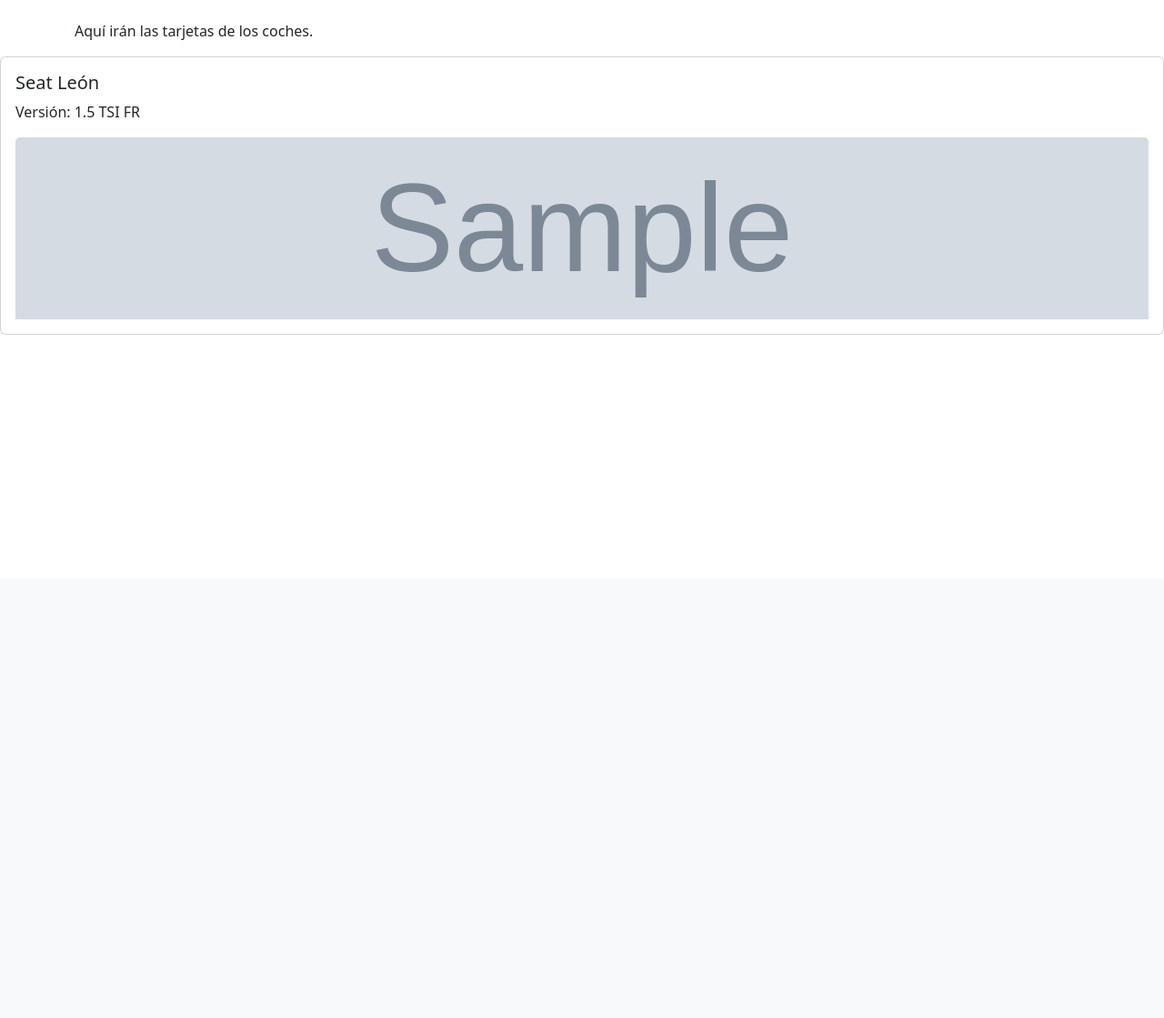
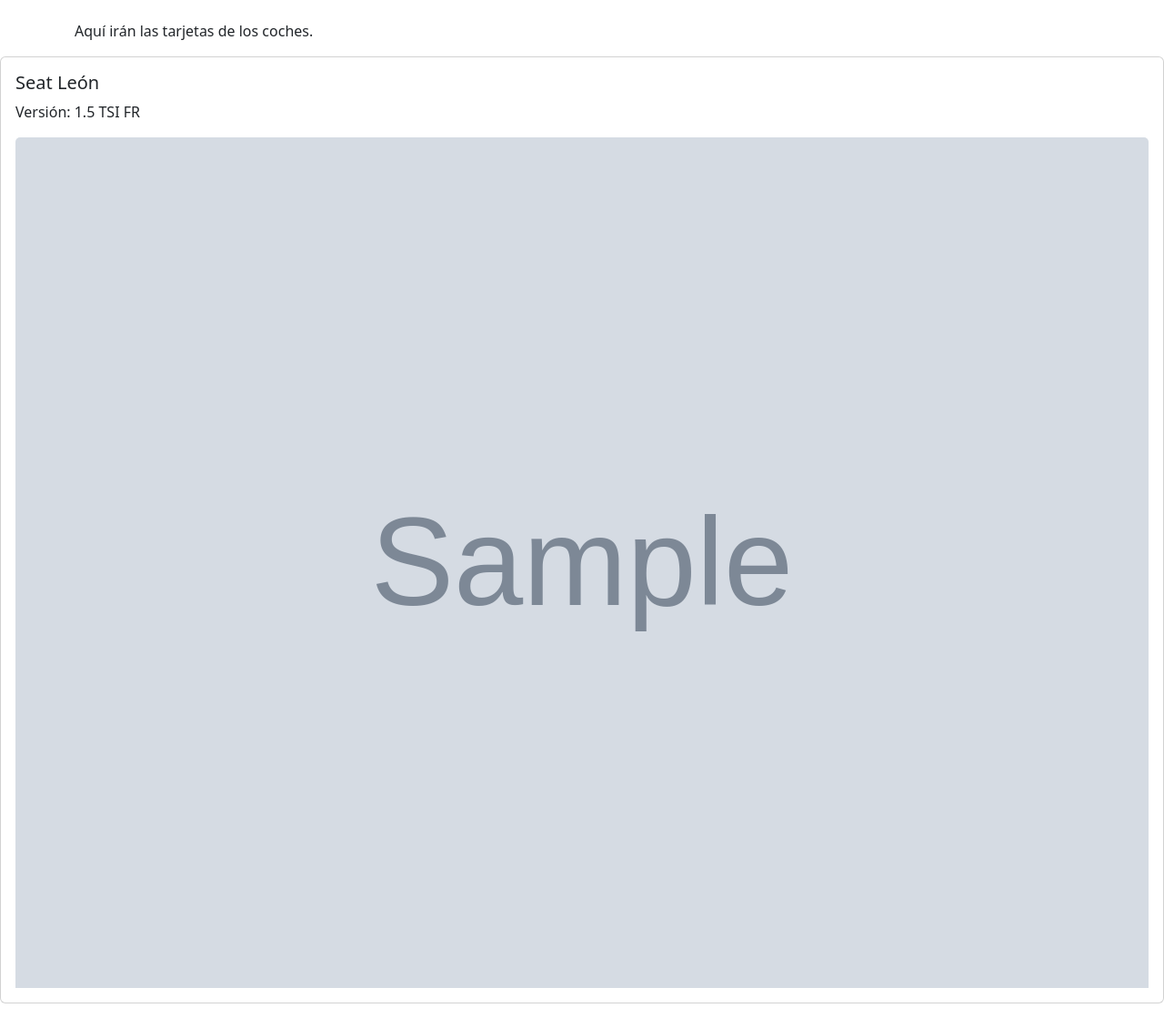
Before and after one commit to Athomicos/CarDex, a Flask app: page /collection in a window 1280 px wide. Shown: the part 164-1283 px from the top of the page at 91% size. Before the commit the page ends 532 px from the top, so only its background shows below. Run offline with Flask 3, Linux system fonts and the light colour scheme; the visitor is signed in with stand-in values (Sample User, id 1); tables that the repository leaves empty hold one stand-in row (values such as "Sample post"); grey boxes marked "Sample" are stand-in pictures; some libraries are stand-ins or nearby versions.

Commit message:
Add style.css

```diff
--- /dev/null
+++ b/static/css/style.css
@@ -0,0 +1,6 @@
+.card-img-top {
+    width: 100%;
+    aspect-ratio: 1 / 1;
+    object-fit: cover;
+    object-position: center center;
+}
--- a/templates/collection.html
+++ b/templates/collection.html
@@ -13,11 +13,11 @@
 
             {% if car.photo_path %}
             <img src="{{ car.photo_path }}"
-                class="card-img-top" alt="Foto del coche" style="max-height: 200px; object-fit: cover;">
+                class="card-img-top" alt="Foto del coche">
 
             {% else %}
                 <img src="{{ url_for('static', filename='img/no-car.png') }}"
-                    class="card-img-top" alt="Sin foto" style="max-height: 200px; object-fit: cover;">
+                    class="card-img-top" alt="Sin foto">
             {% endif %}
         </div>
     </div>
```
